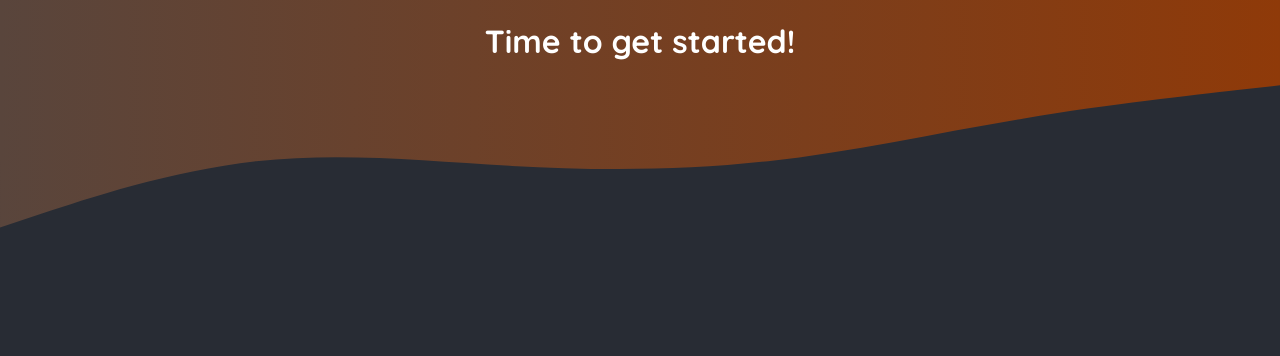
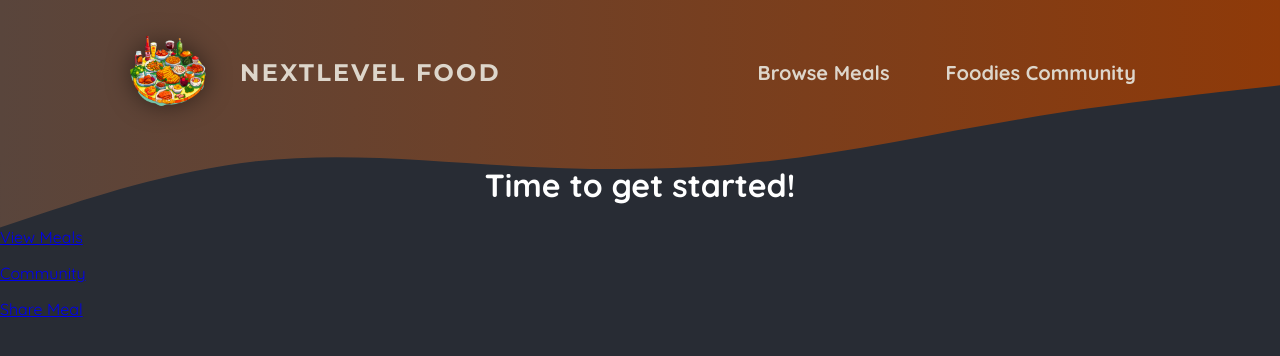
Before and after one commit to stantraub/onwards-foodies-project, a Next.js app: page / in a window 1280 px wide. Shown: the top 356 px of the page. Built offline with nearby package versions, Linux system fonts and the light colour scheme.

Commit message:
add styling and lazy image load

```diff
--- /dev/null
+++ b/app/community/page.js
@@ -0,0 +1,5 @@
+export default function COmmunityPage() {
+    return (
+        <h1>Community Page</h1>
+    );
+}
--- a/app/layout.js
+++ b/app/layout.js
@@ -1,3 +1,4 @@
+import MainHeader from '@/components/main-header';
 import './globals.css';
 
 export const metadata = {
@@ -29,7 +30,7 @@
             ></path>
           </svg>
         </div>
-
+        <MainHeader></MainHeader>
         {children}
       </body>
     </html>
--- /dev/null
+++ b/app/meals/[mealSlug]/page.js
@@ -0,0 +1,3 @@
+export default function MealDetailsPage() {
+    return <h1>Meal Details Page</h1>;
+}
--- /dev/null
+++ b/app/meals/page.js
@@ -0,0 +1,5 @@
+export default function MealsPage() {
+    return (
+        <h1>Meals Page</h1>
+    );
+}
--- /dev/null
+++ b/app/meals/share/page.js
@@ -0,0 +1,3 @@
+export default function ShareMealPage() {
+    return <h1>Share Meal Page</h1>;
+}
--- a/app/page.js
+++ b/app/page.js
@@ -1,9 +1,15 @@
+import Link from 'next/link';
+
 export default function Home() {
   return (
     <main>
       <h1 style={{ color: 'white', textAlign: 'center' }}>
         Time to get started!
       </h1>
+      <p><Link href="/meals">View Meals</Link></p>
+      <p><Link href="/community">Community</Link></p>
+      <p><Link href="/meals/share">Share Meal</Link></p>
     </main>
   );
+
 }
--- /dev/null
+++ b/components/main-header.js
@@ -0,0 +1,25 @@
+import Link from 'next/link';
+import Image from 'next/image';
+
+import logoImg from '@/assets/logo.png'
+import classes from './main-header.module.css';
+
+export default function MainHeader() {
+    return <header className={classes.header}>
+        <Link className={classes.logo} href="/">
+            <Image src={logoImg} alt="A plate with food on it" priority />
+            NextLevel Food
+        </Link>
+
+        <nav className={classes.nav}>
+            <ul>
+                <li>
+                    <Link href="/meals">Browse Meals</Link>
+                </li>
+                <li>
+                    <Link href="/community">Foodies Community</Link>
+                </li>
+            </ul>
+        </nav>
+    </header>
+}
--- /dev/null
+++ b/components/main-header.module.css
@@ -0,0 +1,67 @@
+.header {
+  display: flex;
+  justify-content: space-between;
+  align-items: center;
+  padding: 2rem 1rem;
+}
+
+@media (min-width: 768px) {
+  .header {
+    padding: 2rem 10%;
+  }
+}
+
+.nav ul {
+  list-style: none;
+  margin: 0;
+  padding: 0;
+  display: flex;
+  gap: 1.5rem;
+  /* font-family: 'Montserrat', sans-serif; */
+  font-size: 1.25rem;
+}
+
+.nav a {
+  text-decoration: none;
+  color: #ddd6cb;
+  font-weight: bold;
+  padding: 0.5rem 1rem;
+  border-radius: 0.5rem;
+}
+
+.nav a:hover,
+.nav a:active {
+  background: linear-gradient(90deg, #ff8a05, #f9b331);
+  background-clip: text;
+  -webkit-background-clip: text;
+  -webkit-text-fill-color: transparent;
+  text-shadow: 0 0 18px rgba(248, 190, 42, 0.8);
+}
+
+.active {
+  background: linear-gradient(90deg, #ff8a05, #f9b331);
+  background-clip: text;
+  -webkit-background-clip: text;
+  -webkit-text-fill-color: transparent;
+}
+
+.logo {
+  display: flex;
+  align-items: center;
+  justify-content: center;
+  gap: 2rem;
+  text-decoration: none;
+  color: #ddd6cb;
+  font-weight: bold;
+  font-family: 'Montserrat', sans-serif;
+  letter-spacing: 0.15rem;
+  text-transform: uppercase;
+  font-size: 1.5rem;
+}
+
+.logo img {
+  width: 5rem;
+  height: 5rem;
+  object-fit: contain;
+  filter: drop-shadow(0 0 0.75rem rgba(0, 0, 0, 0.5));
+}
--- a/package.json
+++ b/package.json
@@ -9,9 +9,9 @@
     "lint": "next lint"
   },
   "dependencies": {
+    "next": "^16.3.7",
     "react": "^18",
-    "react-dom": "^18",
-    "next": "14.0.3"
+    "react-dom": "^18"
   },
   "devDependencies": {
     "eslint": "^8",
```
Also changed, not shown: 1 other file (tests, documents, lock files or other folders).
